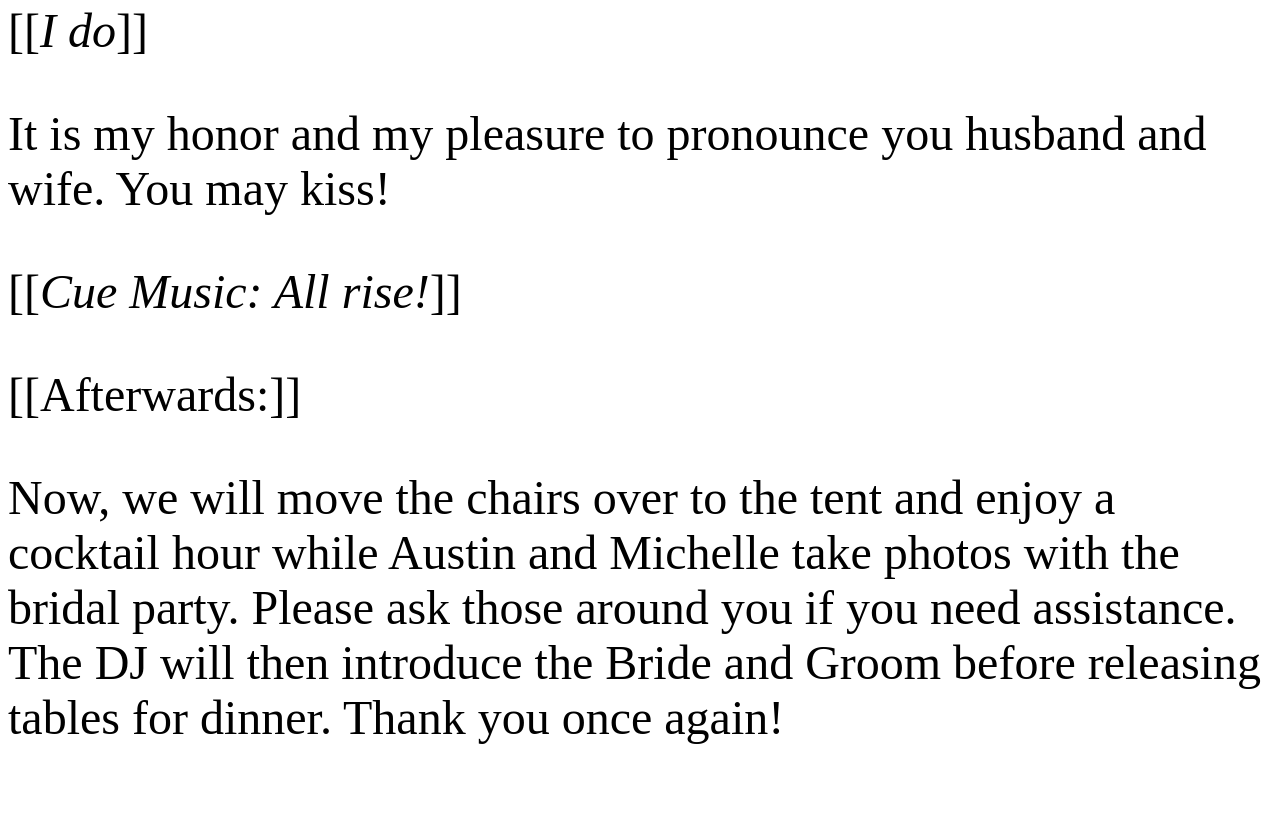
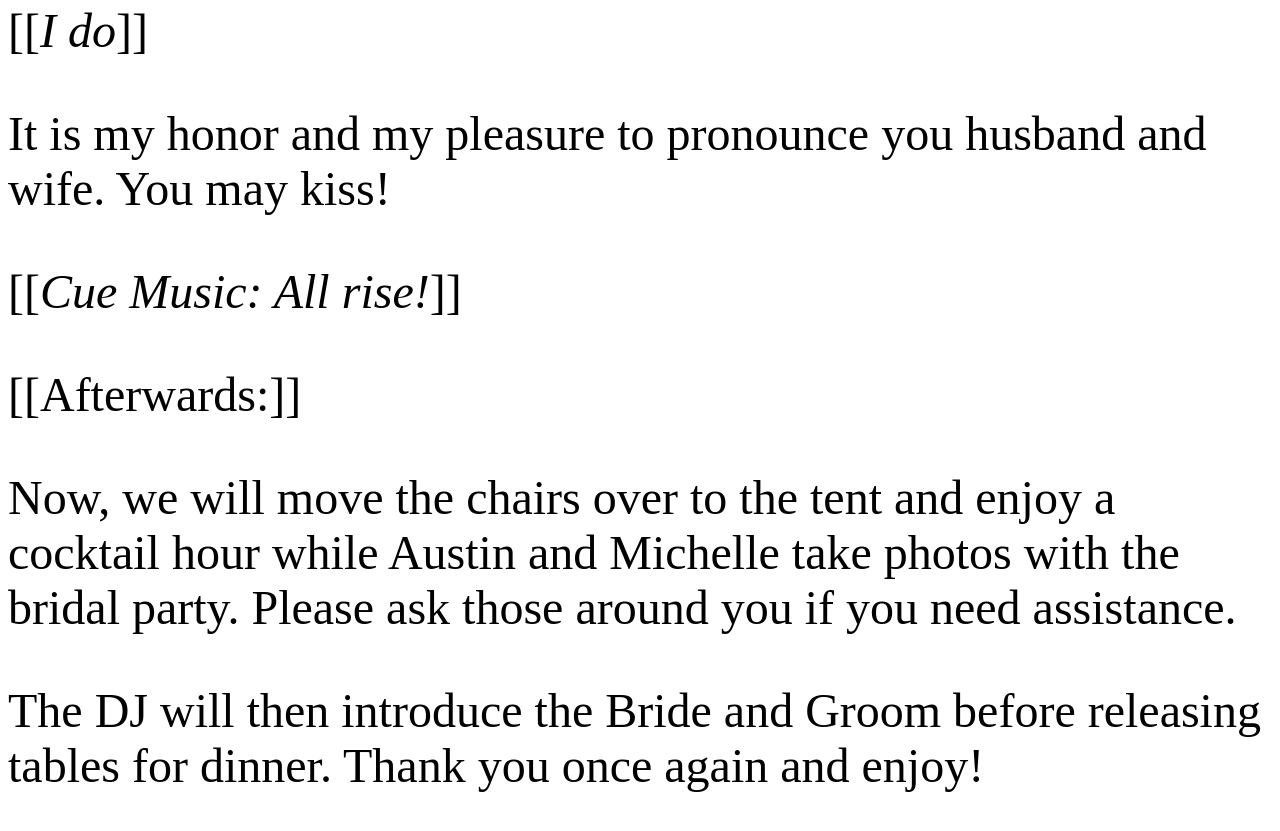
Before and after one commit to davegregg/wedding-remarks, a plain HTML site: page index.html in a window 1280 px wide. Shown: the part 2931-3762 px from the top of the page. Before the commit the page ends 3724 px from the top, so only its background shows below. Drawn offline with Linux system fonts and the light colour scheme.

Commit message:
Update index.html

```diff
--- a/index.html
+++ b/index.html
@@ -57,6 +57,8 @@
 
     <p>[[Afterwards:]]</p>
 
-    <p>Now, we will move the chairs over to the tent and enjoy a cocktail hour while Austin and Michelle take photos with the bridal party. Please ask those around you if you need assistance. The DJ will then introduce the Bride and Groom before releasing tables for dinner. Thank you once again!</p>
+    <p>Now, we will move the chairs over to the tent and enjoy a cocktail hour while Austin and Michelle take photos with the bridal party. Please ask those around you if you need assistance.</p>
+
+    <p>The DJ will then introduce the Bride and Groom before releasing tables for dinner. Thank you once again and enjoy!</p>
 
 </body></html>
```
